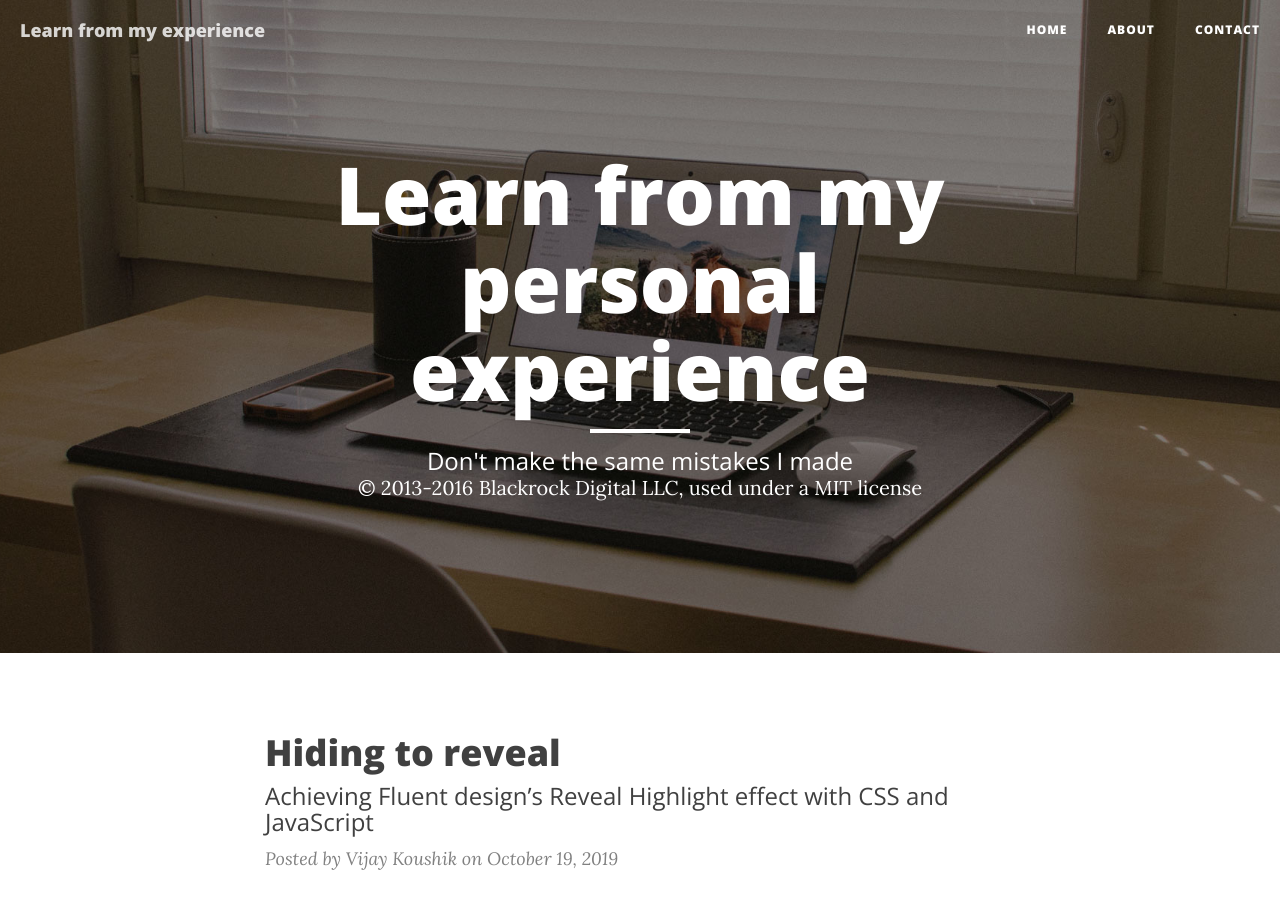
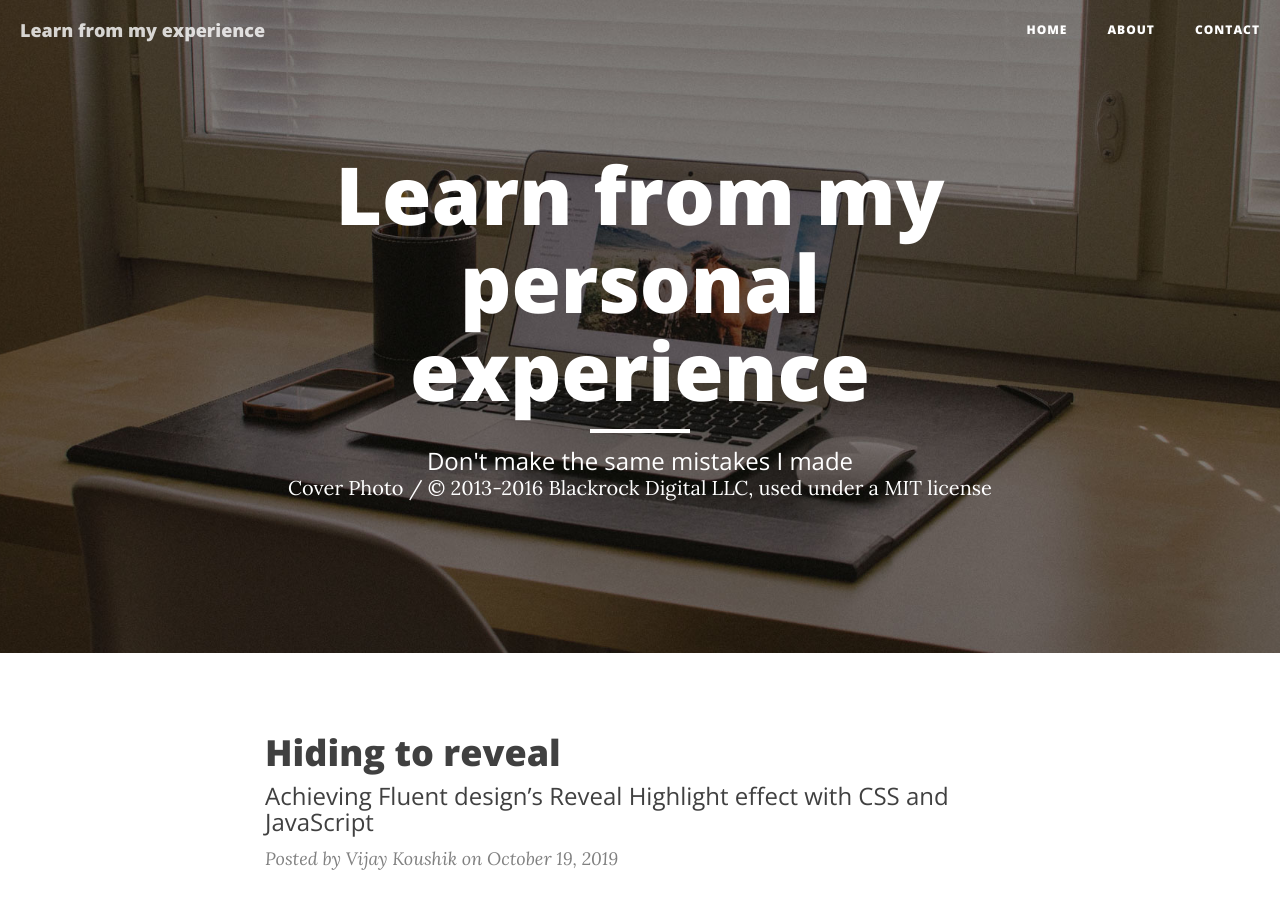
Before and after one commit to svijaykoushik/blog, a Jekyll site: the page built from index.html, in a window 1280 px wide and 900 px high. Built offline with Jekyll 4.4.1, drawn with Linux system fonts in a browser that asks for light colours; nearby versions of some CDN libraries; the list of posts is cut into pages by our own code; comment, search, counter and statistics services are not loaded.

Commit message:
Corrected the credit text in several pages
Corrected the credit text  by including the name of the work which is being credited to.
 Before the change the pages index, contact, and about pages and the article social media compresses photos  the credit text made it look like the entire page was (c) to the image owner

```diff
--- a/_posts/2017-05-10-how-social-media-changes-quality-of-your-photos.markdown
+++ b/_posts/2017-05-10-how-social-media-changes-quality-of-your-photos.markdown
@@ -12,7 +12,7 @@ comments:   true
 pageId:     "2017-05-10-how-social-media-changes-quality-of-your-photos"
 tags:       ["data-compression", "socia-lmedia", "image-quality", "topic-of-interest"]
 creditCover: true
-creditText: "&copy; 2013-2016 Blackrock Digital LLC, used under a MIT license"
+creditText: "Cover Photo / &copy; 2013-2016 Blackrock Digital LLC, used under a MIT license"
 ---
 <h1>Data Compression: How social media changes quality of your photos</h1>
 <p>In a world, where smart phones have dual cameras that take high quality pictures with precision, how are those images shared instantly? We all know that higher the quality of the picture, higher is its file size. So, how do we share megabytes of data in a blink of an eye?</p>
--- a/about.html
+++ b/about.html
@@ -5,7 +5,7 @@ description: "This is what I do."
 keywords:   "svijaykoushik, blog, about, author"
 header-img: "img/about-bg.jpg"
 creditCover: true
-creditText: "&copy; 2013-2016 Blackrock Digital LLC, used under a MIT license"
+creditText: "Cover Photo / &copy; 2013-2016 Blackrock Digital LLC, used under a MIT license"
 ---
 
 <p>A developer by hobby, A computer geek, passionate in User Interface and User Experience designing. I love to create programs because, it's fun!&nbsp;<i class="fa fa-smile-o"></i>
--- a/contact.html
+++ b/contact.html
@@ -5,7 +5,7 @@ description: "Have questions? Feel free to contact me."
 keywords:   "svijaykoushik, blog, contact"
 header-img: "img/contact-bg.jpg"
 creditCover: true
-creditText: "&copy; 2013-2016 Blackrock Digital LLC, used under a MIT license"
+creditText: "Cover Photo / &copy; 2013-2016 Blackrock Digital LLC, used under a MIT license"
 ---
 
 <p>Want to get in touch with me? You can find me on the web in the following locations</p>
--- a/index.html
+++ b/index.html
@@ -3,7 +3,7 @@ layout: page
 title: "Learn from my personal experience"
 description: "Don't make the same mistakes I made"
 creditCover: true
-creditText: "&copy; 2013-2016 Blackrock Digital LLC, used under a MIT license"
+creditText: "Cover Photo / &copy; 2013-2016 Blackrock Digital LLC, used under a MIT license"
 ---
 
 {% for post in paginator.posts %}
```
